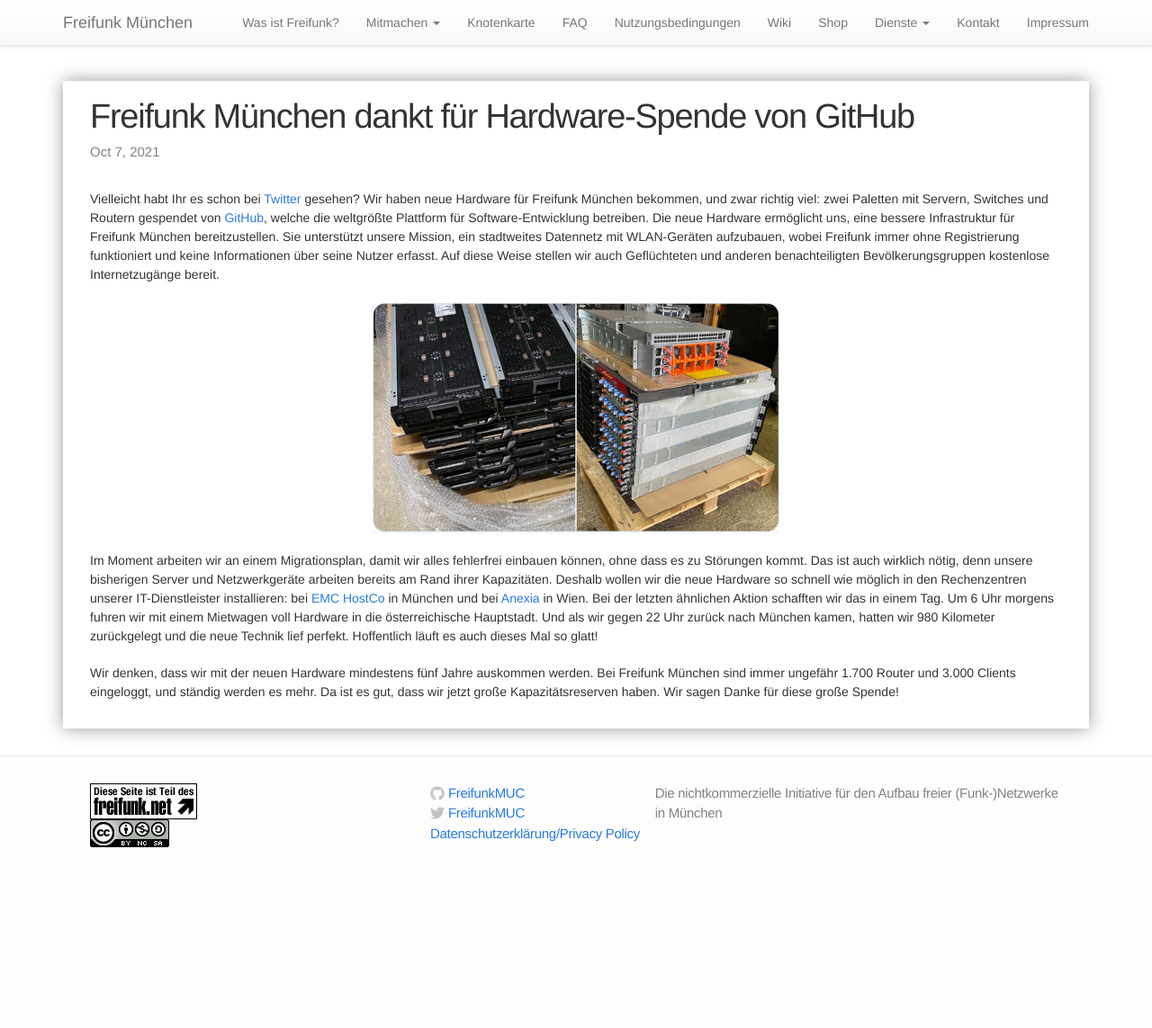
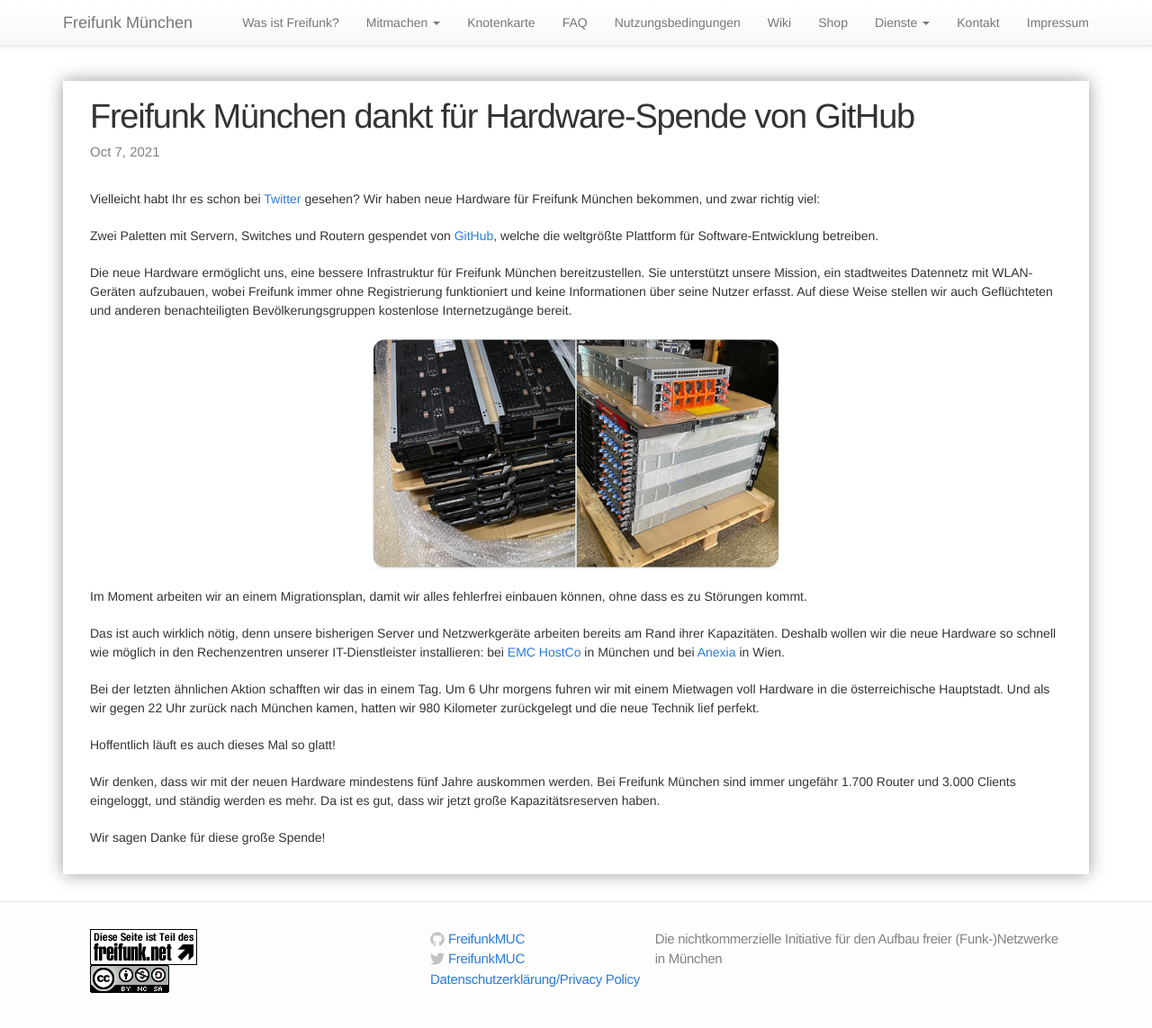
Before and after one commit to freifunkMUC/freifunkmuc.github.io, a Jekyll site: the page built from _posts/2021-10-07-donation_github.markdown, in a window 1280 px wide and 1159 px high. Shown: the top 1143 px of the window at 90% size. Built offline with Jekyll 4.4.1, drawn with Linux system fonts in a browser that asks for light colours.

```diff
--- a/_posts/2021-10-07-donation_github.markdown
+++ b/_posts/2021-10-07-donation_github.markdown
@@ -7,23 +7,24 @@ categories: freifunkmuc
 
 Vielleicht habt Ihr es schon bei [Twitter](https://twitter.com/FreifunkMUC/status/1406616494230880256?s=20) gesehen?
 Wir haben neue Hardware für Freifunk München bekommen, und zwar richtig viel:
-zwei Paletten mit Servern, Switches und Routern gespendet von [GitHub](https://github.com/), welche die weltgrößte Plattform für Software-Entwicklung betreiben.
-Die neue Hardware ermöglicht uns, eine bessere Infrastruktur für Freifunk München bereitzustellen.
-Sie unterstützt unsere Mission, ein stadtweites Datennetz mit WLAN-Geräten aufzubauen,
-wobei Freifunk immer ohne Registrierung funktioniert und keine Informationen über seine Nutzer erfasst.
-Auf diese Weise stellen wir auch Geflüchteten und anderen benachteiligten Bevölkerungsgruppen kostenlose Internetzugänge bereit.
+
+Zwei Paletten mit Servern, Switches und Routern gespendet von [GitHub](https://github.com/), welche die weltgrößte Plattform für Software-Entwicklung betreiben.
+
+Die neue Hardware ermöglicht uns, eine bessere Infrastruktur für Freifunk München bereitzustellen. Sie unterstützt unsere Mission, ein stadtweites Datennetz mit WLAN-Geräten aufzubauen, wobei Freifunk immer ohne Registrierung funktioniert und keine Informationen über seine Nutzer erfasst. Auf diese Weise stellen wir auch Geflüchteten und anderen benachteiligten Bevölkerungsgruppen kostenlose Internetzugänge bereit.
 
 ![Server](/assets/servers-github.png)
 
 Im Moment arbeiten wir an einem Migrationsplan, damit wir alles fehlerfrei einbauen können, ohne dass es zu Störungen kommt.
+
 Das ist auch wirklich nötig, denn unsere bisherigen Server und Netzwerkgeräte arbeiten bereits am Rand ihrer Kapazitäten.
 Deshalb wollen wir die neue Hardware so schnell wie möglich in den Rechenzentren unserer IT-Dienstleister installieren:
 bei [EMC HostCo](https://emc-hostco.de/de/) in München und bei [Anexia](https://anexia.com/de/) in Wien.
-Bei der letzten ähnlichen Aktion schafften wir das in einem Tag.
-Um 6 Uhr morgens fuhren wir mit einem Mietwagen voll Hardware in die österreichische Hauptstadt.
+
+Bei der letzten ähnlichen Aktion schafften wir das in einem Tag. Um 6 Uhr morgens fuhren wir mit einem Mietwagen voll Hardware in die österreichische Hauptstadt.
 Und als wir gegen 22 Uhr zurück nach München kamen, hatten wir 980 Kilometer zurückgelegt und die neue Technik lief perfekt.
+
 Hoffentlich läuft es auch dieses Mal so glatt!
 
-Wir denken, dass wir mit der neuen Hardware mindestens fünf Jahre auskommen werden.
-Bei Freifunk München sind immer ungefähr 1.700 Router und 3.000 Clients eingeloggt, und ständig werden es mehr.
-Da ist es gut, dass wir jetzt große Kapazitätsreserven haben. Wir sagen Danke für diese große Spende!
+Wir denken, dass wir mit der neuen Hardware mindestens fünf Jahre auskommen werden. Bei Freifunk München sind immer ungefähr 1.700 Router und 3.000 Clients eingeloggt, und ständig werden es mehr. Da ist es gut, dass wir jetzt große Kapazitätsreserven haben.
+
+Wir sagen Danke für diese große Spende!
```
